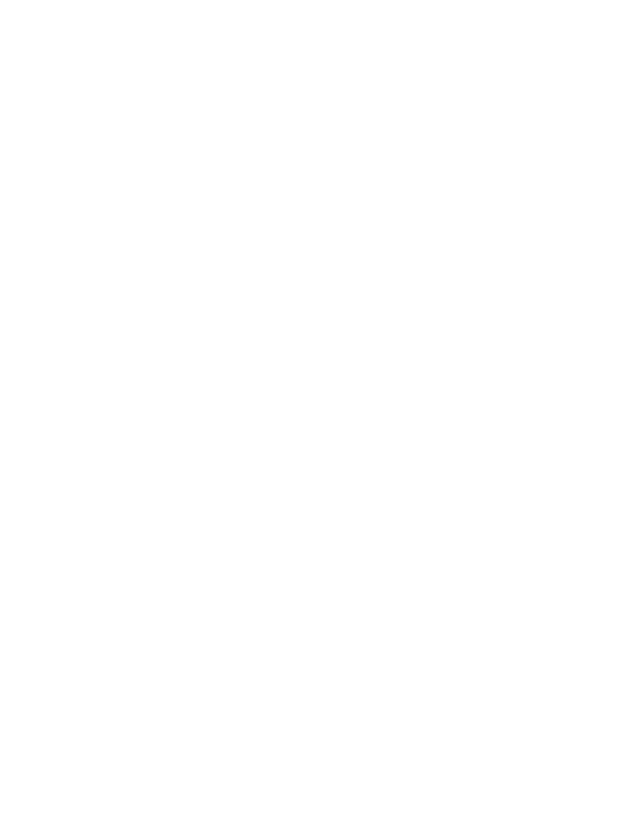
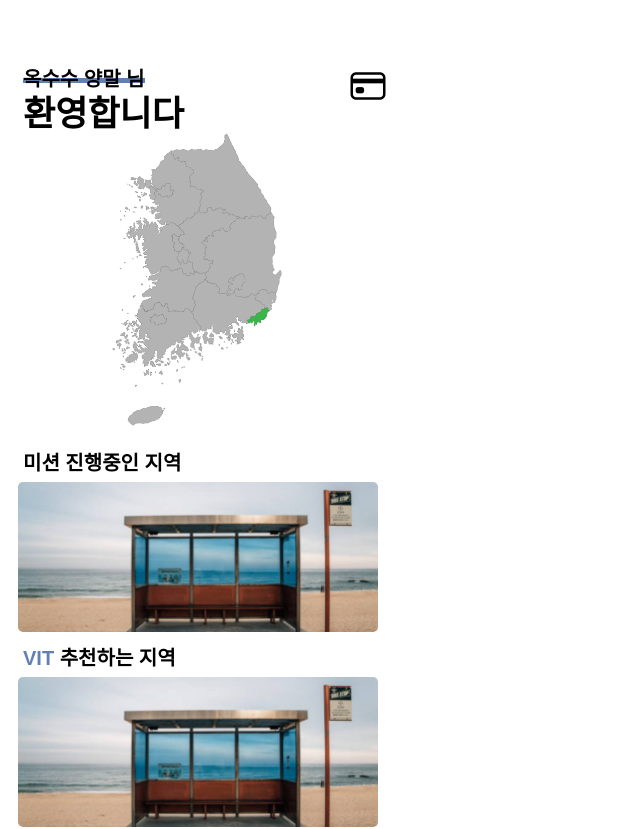
Before and after one commit to INHA-VIT/Vit-FE, a React (Create React App) app in the folder vit/: page /mainPage in a window 1280 px wide. Before the commit this address had no page. Shown: the top 829 px of the page, without its empty margins (0-640 px from the left). Before the commit the page ends 800 px from the top, so only its background shows below. Built offline with nearby package versions, Linux system fonts and the light colour scheme.

Commit message:
Feat: MainPage 생성

```diff
--- a/vit/src/App.js
+++ b/vit/src/App.js
@@ -3,6 +3,7 @@ import PickStamp from "./pages/PickStamp";
 import DetailPage from "./pages/DetailPage";
 import WalletPage from "./pages/WalletPage";
 import OwnStampPage from "./pages/OwnStampPage";
+import MainPage from "./pages/MainPage";
 import { BrowserRouter, Route, Routes } from "react-router-dom";
 
 function App() {
@@ -12,6 +13,7 @@ function App() {
         <Route path="/" element={<Intro />} />
         <Route path="/pickStamp" element={<PickStamp />} />
         <Route path="/detailPage" element={<DetailPage />} />
+        <Route path="/mainPage" element={<MainPage />} />
         <Route path="/walletPage" element={<WalletPage />} />
         <Route path="/ownStampPage" element={<OwnStampPage />} />
       </Routes>
--- /dev/null
+++ b/vit/src/pages/MainPage.jsx
@@ -0,0 +1,143 @@
+import React from "react";
+import styled from "styled-components";
+import card from "../assets/IoCardOutline.png";
+import map from "../assets/map.png";
+import gangneung from "../assets/gangneung.png";
+
+const Body = styled.div`
+  width: 380px;
+  height: 840px;
+  display: flex;
+  align-items: center;
+  flex-flow: column;
+`;
+
+const UserTextWrapper = styled.div`
+  height: 20px;
+  @import url("https://fonts.googleapis.com/css2?family=Noto+Sans+KR&display=swap");
+  font-family: "Noto Sans KR", sans-serif;
+  font-size: 20px;
+  font-weight: bold;
+  margin-left: 15px;
+  margin-top: 55px;
+  box-shadow: inset 0 -5px 0 #6181b3;
+  align-self: flex-start;
+`;
+
+const WelcomeTextWrapper = styled.div`
+  width: 100%;
+  height: 35px;
+  @import url("https://fonts.googleapis.com/css2?family=Noto+Sans+KR&display=swap");
+  font-family: "Noto Sans KR", sans-serif;
+  font-size: 35px;
+  font-weight: bold;
+  margin-left: 15px;
+  margin-top: 10px;
+  align-self: flex-start;
+  display: flex;
+  align-items: center;
+`;
+
+const WelcomeText = styled.span`
+  margin-right: auto;
+`;
+
+const WelcomeImage = styled.img`
+  margin-left: auto;
+  width: 40px;
+  height: 40px;
+  margin-right: 15px;
+  margin-top: -50px;
+`;
+
+const TourMap = styled.img`
+  width: 180px;
+  height: 310px;
+  object-fit: fill;
+`;
+
+const MissionWrapper = styled.div`
+  height: 20px;
+  @import url("https://fonts.googleapis.com/css2?family=Noto+Sans+KR&display=swap");
+  font-family: "Noto Sans KR", sans-serif;
+  font-size: 20px;
+  font-weight: bold;
+  margin-left: 15px;
+  margin-top: 10px;
+  align-self: flex-start;
+`;
+
+const ImageContainer = styled.div`
+  position: relative;
+  width: 360px;
+  min-height: 150px;
+  border-radius: 5px;
+  overflow: hidden;
+  margin-top: 15px;
+`;
+
+const LocalImageWrapper = styled.img`
+  width: 100%;
+  height: 100%;
+  object-fit: cover;
+  transition: filter 0.3s ease;
+
+  ${ImageContainer}:hover & {
+    filter: brightness(70%);
+  }
+`;
+
+const ImageText = styled.div`
+  position: absolute;
+  top: 50%;
+  left: 50%;
+  @import url("https://fonts.googleapis.com/css2?family=Noto+Sans+KR&display=swap");
+  font-family: "Noto Sans KR", sans-serif;
+  transform: translate(-50%, -50%);
+  color: white;
+  font-size: 48px;
+  font-weight: bold;
+  text-align: center;
+  opacity: 0;
+  transition: opacity 0.3s ease;
+
+  ${ImageContainer}:hover & {
+    opacity: 0.5;
+  }
+`;
+
+const MainPage = () => {
+  return (
+    <Body>
+      <UserTextWrapper>옥수수 양말 님</UserTextWrapper>
+      <WelcomeTextWrapper>
+        {" "}
+        <WelcomeText>환영합니다</WelcomeText>
+        <WelcomeImage src={card} alt="" />
+      </WelcomeTextWrapper>
+      <TourMap src={map} />
+      <MissionWrapper>미션 진행중인 지역</MissionWrapper>
+      <ImageContainer>
+        <LocalImageWrapper src={gangneung} />
+        <ImageText>강 릉</ImageText>
+      </ImageContainer>
+      <MissionWrapper>
+        <span style={{ color: "#6181b3" }}>VIT</span> 추천하는 지역
+      </MissionWrapper>
+      <ImageContainer>
+        <LocalImageWrapper src={gangneung} />
+        <ImageText>강 릉</ImageText>
+      </ImageContainer>
+      <ImageContainer>
+        <LocalImageWrapper src={gangneung} />
+        <ImageText>강 릉</ImageText>
+      </ImageContainer>
+      <ImageContainer>
+        <LocalImageWrapper src={gangneung} />
+        <ImageText>강 릉</ImageText>
+      </ImageContainer>
+    </Body>
+  );
+};
+
+export default MainPage;
```
Also changed, not shown: vit/src/assets/IoCardOutline.png (added), vit/src/assets/map.png (added).
